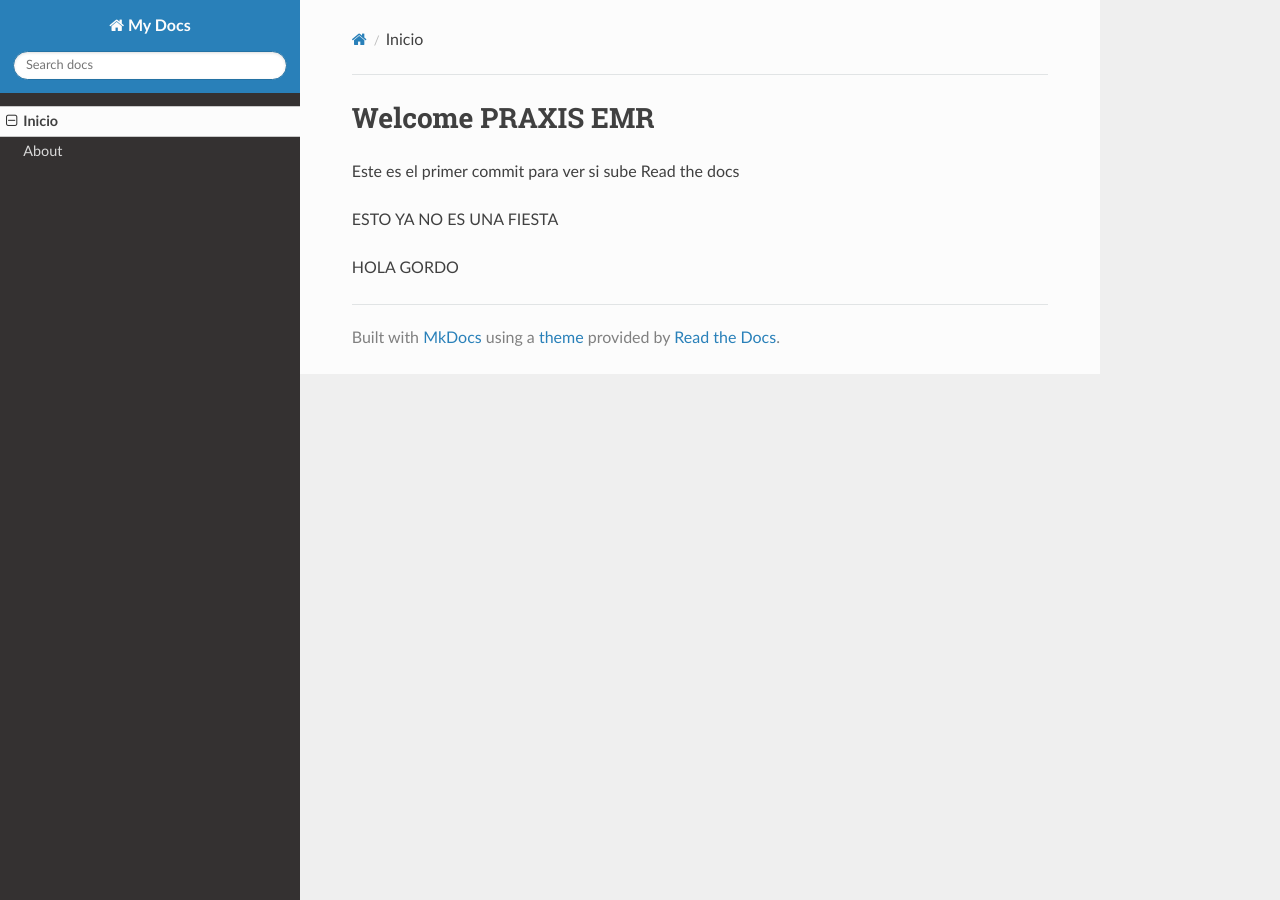
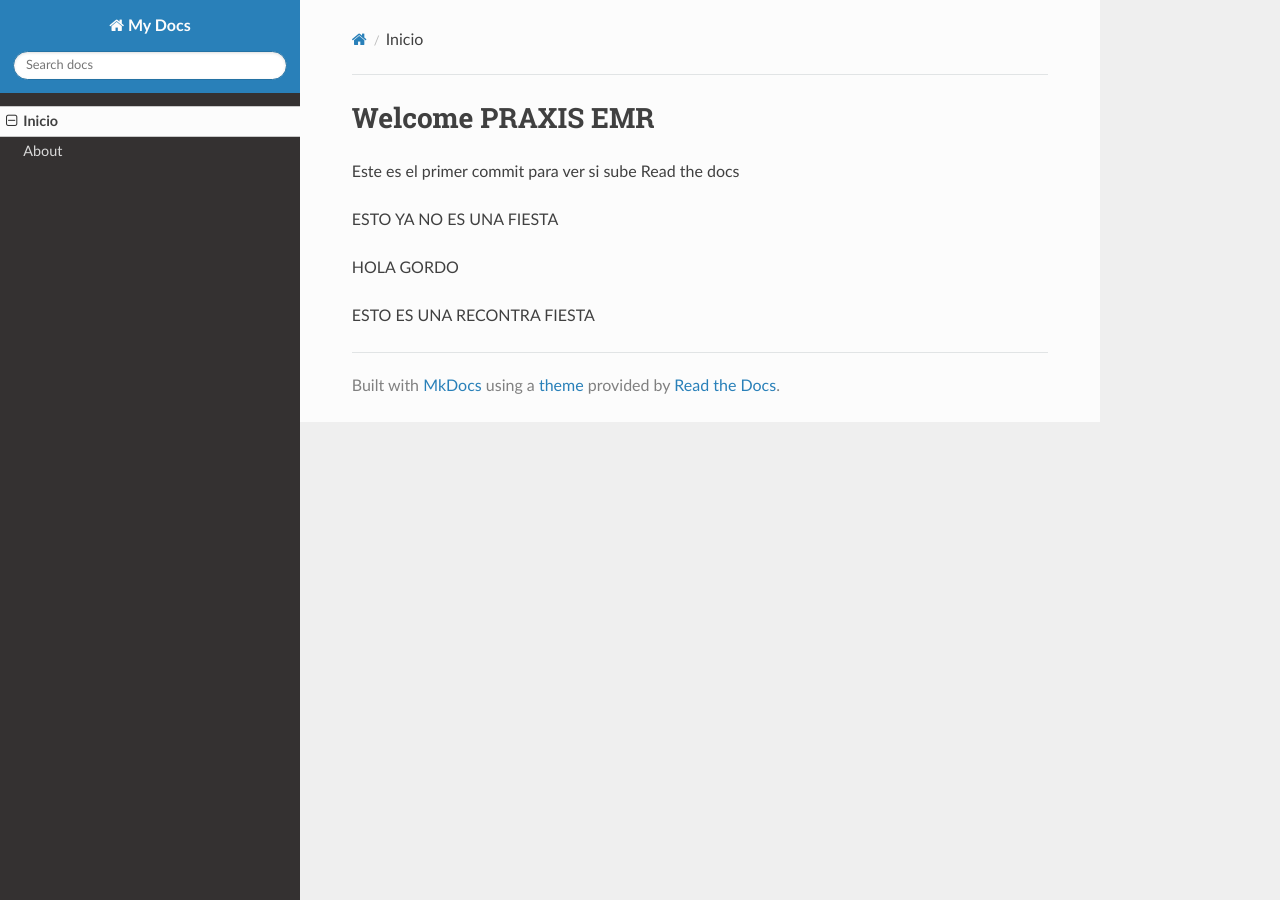
Before and after one commit to ipastoreb/ipastoreb.github.io, an MkDocs documentation site: the page built from docs/index.md, in a window 1280 px wide. Built offline with MkDocs 1.6.1, drawn with Linux system fonts in a browser that asks for light colours; nearby versions of some CDN libraries.

Commit message:
docs/index.md updated from https://stackedit.io/

```diff
--- a/docs/index.md
+++ b/docs/index.md
@@ -5,3 +5,9 @@ Este es el primer commit para ver si sube Read the docs
 ESTO YA NO ES UNA FIESTA
 
 HOLA GORDO
+
+
+ESTO ES UNA RECONTRA FIESTA
+<!--stackedit_data:
+eyJoaXN0b3J5IjpbNTQwMTM0NzMyXX0=
+-->
```
